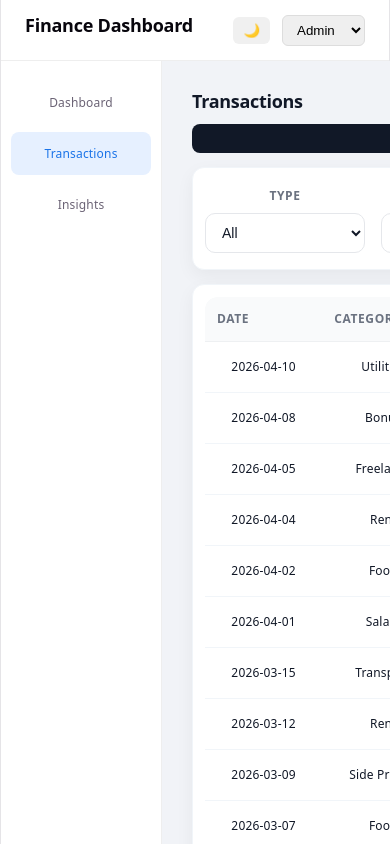
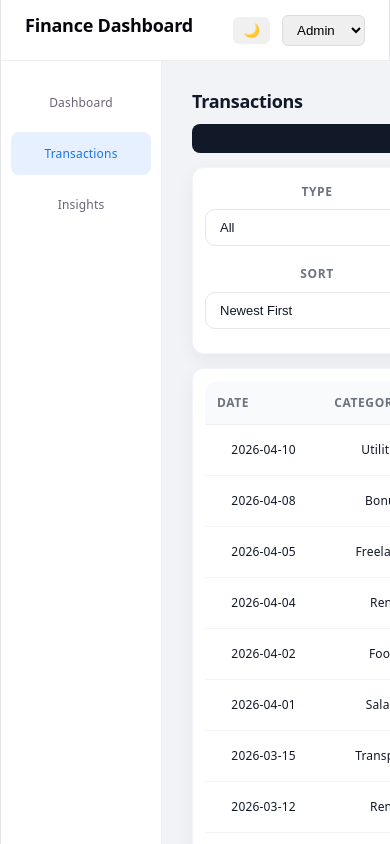
Before and after one commit to sushantshinde7/finance-insights-dashboard, a React (Vite) app: page / in a window 390 px wide. Both pictures are taken after a click on the element "Transactions". Shown: the top 844 px of the page. Built offline with nearby package versions, Linux system fonts and the light colour scheme; the HTML template or start-up script is replaced by a standard one.

Commit message:
transactionFilter's responsiveness added.

```diff
--- a/src/components/styles/TransactionFilters.css
+++ b/src/components/styles/TransactionFilters.css
@@ -1,10 +1,21 @@
-/* TransactionFilters.css */
+.filters-container {
+  display: flex;
+  align-items: center;
+}
 
-.filters-container {
+.filters-container::after {
+  content: "";
+  flex: 1;
+}
+/* inner wrapper */
+.filters-inner {
   display: flex;
   gap: 16px;
   align-items: flex-end;
   flex-wrap: wrap;
+
+  /* controls visual width */
+  width: fit-content;
 }
 
 /* each control group */
@@ -12,6 +23,8 @@
   display: flex;
   flex-direction: column;
   gap: 6px;
+
+  min-width: 160px;
 }
 
 /* label */
@@ -27,13 +40,15 @@
 .filter-select {
   min-width: 160px;
   padding: 10px 12px;
+
   border-radius: 10px;
   border: 1px solid #e5e7eb;
+
   background: #ffffff;
   font-size: 14px;
   color: #111827;
+
   cursor: pointer;
-
   transition: all 0.2s ease;
 }
 
@@ -49,7 +64,40 @@
   box-shadow: 0 0 0 3px rgba(99, 102, 241, 0.15);
 }
 
-/* optional: card-like feel when inside transactions card */
-.filters-container {
-  padding: 4px 0;
+/* ================= RESPONSIVE ================= */
+
+/* TABLET */
+@media (max-width: 768px) {
+  .filters-container {
+    gap: 12px;
+  }
+
+  .filter-group {
+    min-width: 140px;
+  }
+
+  .filter-select {
+    min-width: 140px;
+    padding: 9px 10px;
+    font-size: 13px;
+  }
 }
+
+/* MOBILE */
+@media (max-width: 480px) {
+  .filters-container {
+    flex-direction: column;
+    align-items: stretch; /* full width controls */
+    gap: 12px;
+  }
+
+  .filter-group {
+    width: 100%;
+    min-width: unset;
+  }
+
+  .filter-select {
+    width: 100%;
+    min-width: unset;
+  }
+}
--- a/src/components/transactions/TransactionFilters.jsx
+++ b/src/components/transactions/TransactionFilters.jsx
@@ -8,6 +8,7 @@ export default function TransactionFilters({
 }) {
   return (
     <div className="filters-container">
+      <div className="filters-inner">
         {/* Filter group */}
         <div className="filter-group">
           <label className="filter-label">Type</label>
@@ -37,5 +38,6 @@ export default function TransactionFilters({
           </select>
         </div>
       </div>
+    </div>
   );
 }
```
Lines whose indentation alone changed are shown as unchanged.
